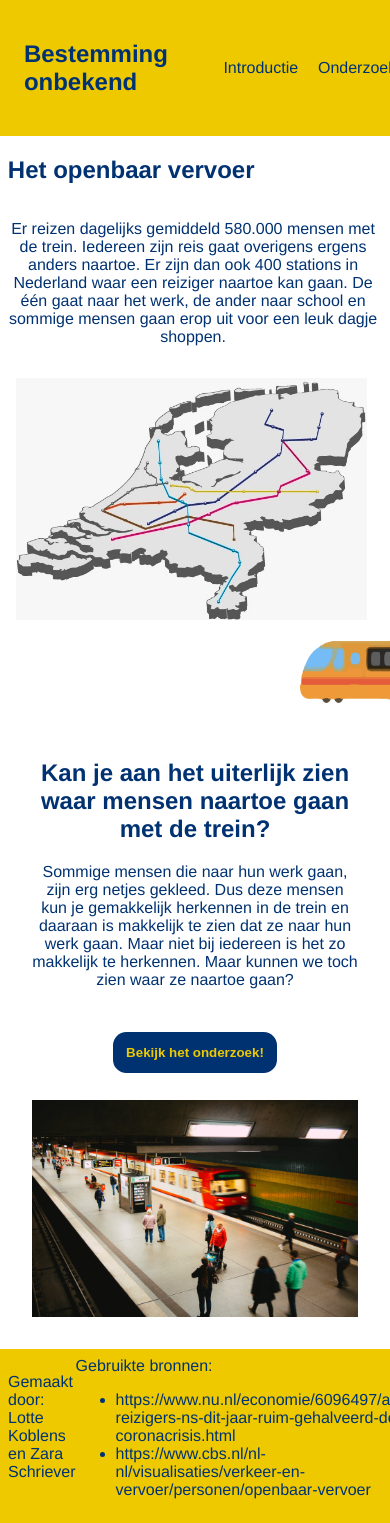
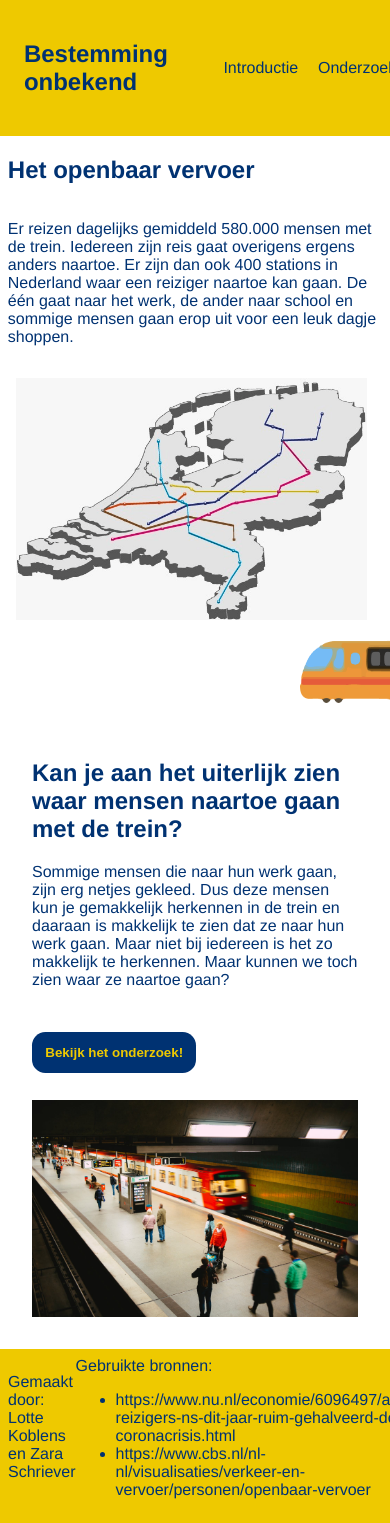
Before and after one commit to lottekoblens/dataweek, a React (Create React App) app: page / in a window 390 px wide. Shown: the top 1523 px of the page. Built offline with nearby package versions, Linux system fonts and the light colour scheme.

Commit message:
text left aligned

```diff
--- a/src/App.css
+++ b/src/App.css
@@ -57,7 +57,6 @@ span {
   display: flex;
   flex-direction: row;
   max-width: 95vw;
-  text-align: center;
   margin-left: 2em;
 }
 
@@ -71,7 +70,6 @@ span {
   flex-direction: row;
   max-width: 98vw;
   margin: 2em 2vw 0 2vw;
-  text-align: center;
 }
 
 .tekst-top img {
@@ -211,8 +209,8 @@ footer {
     flex-direction: column;
     max-width: 95vw;
     margin-left: 2vw;
-    text-align: center;
   }
+
   .tekst-inleiding img {
     max-width: 90vw;
     margin-left: 2vw;
@@ -223,7 +221,6 @@ footer {
     flex-direction: column;
     max-width: 90vw;
     margin: 2em;
-    text-align: center;
   }
 
   .tekst-top img {
```
